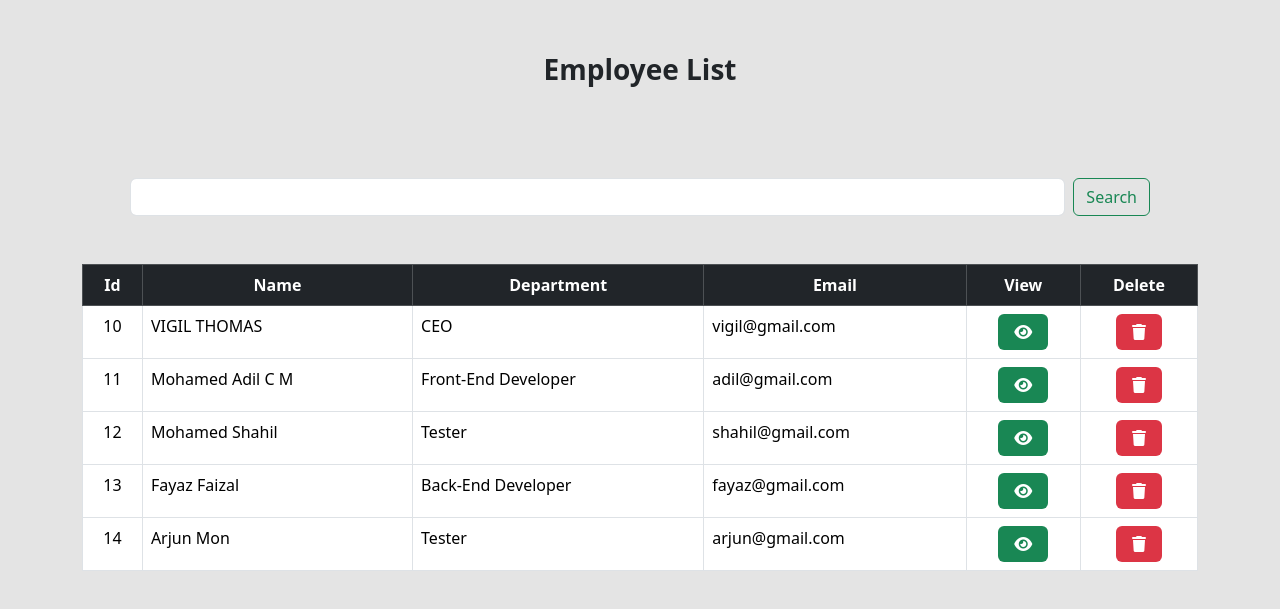
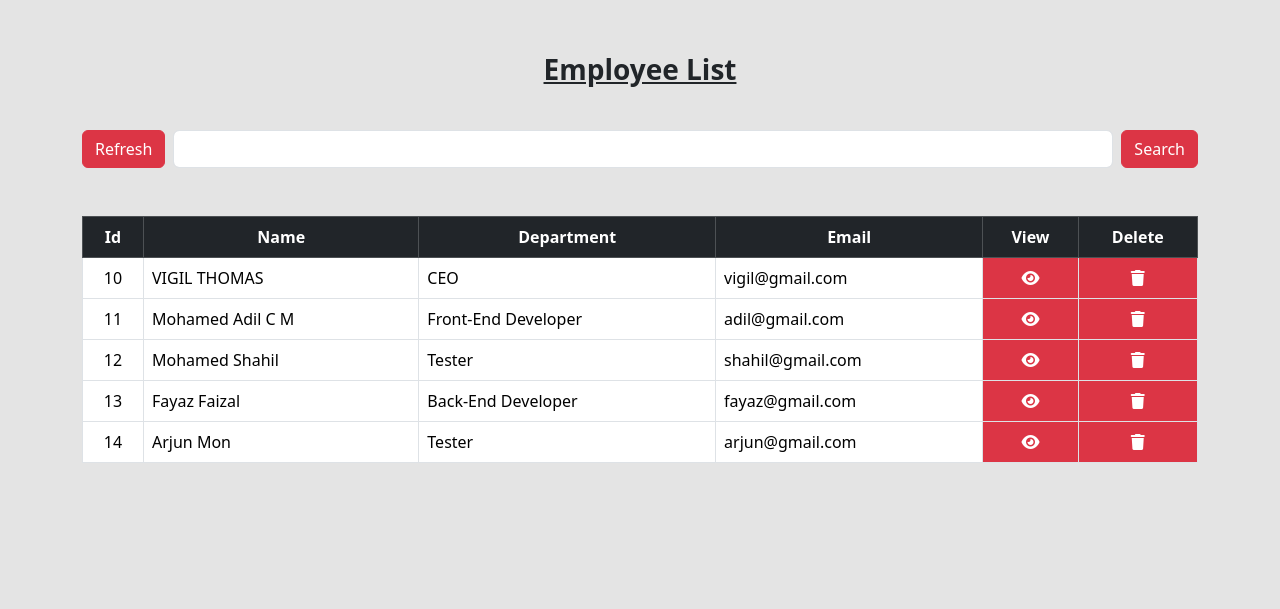
Before and after one commit to vigilthomas/employee_crm, a Django app: page /emp/list/ in a window 1280 px wide. Shown: the part 72-681 px from the top of the page. Run offline with Django 4.2, Linux system fonts and the light colour scheme; data comes from the database, SQL or seed files in the repository; both versions use the stored data as it was after the commit.

Commit message:
Update and deleting function updated

```diff
--- a/crm/templates/emp_detail.html
+++ b/crm/templates/emp_detail.html
@@ -26,7 +26,7 @@
                         <p class="card-text">Age : {{data.age}}</p>
                         <p class="card-text">Phone : {{data.phone}}</p>
                         <p class="card-text">Salary : {{data.salary}}</p>
-                        <a href="{% url 'view_emp' %}" class="btn btn-primary">Go Back</a>
+                        <a href="{% url 'view_emp' %}" class="btn btn-dark">Go Back</a>
                         <a href="{% url 'update_emp' data.id %}" class="btn btn-danger">Update</a>
                     </div>
                 </div>
--- a/crm/templates/emp_list.html
+++ b/crm/templates/emp_list.html
@@ -8,13 +8,14 @@
     {% include 'navbar.html' %}
 
     <div class="container text-center">
-        <p class="fw-bold fs-3  mt-5">Employee List</p><br>
-        {%csrf_token%}
-        <form class="d-flex m-5" role="search">
-            <input class="form-control me-2" name="box">
-            <button class="btn btn-outline-success" type="submit">Search</button>
+        <p class="fw-bold fs-3 text-decoration-underline mt-5">Employee List</p><br>
+        <form class="d-flex mb-5" role="search" method="post">
+            {%csrf_token%}
+            <a class="btn btn-danger " href="{% url 'view_emp' %}">Refresh</a>
+            <input class="form-control mx-2" name="box">
+            <button class="btn btn-danger" type="submit">Search</button>
         </form>
-        <table class="table table-bordered">
+        <table class="table table-bordered ">
             <thead class="table-dark ">
                 <tr>
                     <th>Id</th>
@@ -32,11 +33,13 @@
                 <td class="">{{data.name}}</td>
                 <td class="">{{data.department}}</td>
                 <td class="">{{data.email}}</td>
-                <td class="text-center">
-                    <a href="{% url 'detail_emp' data.id %}" class="border-0  btn btn-success"> &nbsp;<i class="fa-solid fa-eye"></i>&nbsp;</a>
+                <td class="text-center bg-danger">
+                    <a href="{% url 'detail_emp' data.id %}" class="border-0 text-white">
+                        <i class="fa-solid fa-eye"></i></a>
                 </td>
-                <td class="text-center">
-                    <a href="{% url 'delete_emp' data.id %}" class="border-0  btn btn-danger"> &nbsp;<i class="fa-solid fa-trash"></i>&nbsp;</a>
+                <td class="text-center bg-danger">
+                    <a href="{% url 'delete_emp' data.id %}" class="border-0 text-white">
+                        <i class="fa-solid fa-trash"></i></a>
                 </td>
             </tr>
             {% endfor %}
--- a/crm/templates/index.html
+++ b/crm/templates/index.html
@@ -11,10 +11,7 @@
 </style>
 <body>
 {% include 'navbar.html' %}
-<form class="d-flex" role="search">
-    <input class="form-control me-2" type="search" placeholder="Search" aria-label="Search">
-    <button class="btn btn-outline-success" type="submit">Search</button>
-</form>
+
 <div class=" d-flex justify-content-around mt-5">
 
         <a class="btn btn-danger m-5 w-25" href="{% url 'add_emp' %}">Add an Employee</a>
--- a/crm/views.py
+++ b/crm/views.py
@@ -5,11 +5,11 @@ from crm.models import *
 # Create your views here.
 
 
-class Index(View):
+class ViewHome(View):
     def get(self,request,*args,**kwargs):
         return render(request,"index.html")
 
-class AddEmp(View):
+class ViewAddEmp(View):
     def get(self,request,*args,**kwargs):
         form=EmpModelForm()
         return render(request,"emp_create.html",{"form":form})
@@ -20,34 +20,34 @@ class AddEmp(View):
             addemp="Employee Added"
             success="success"
             print(addemp)
-            return render(request,"emp_list.html",{"flag":success})
+            return redirect("view_emp")
         else:
             error="error"
             print(error)
             return render(request,"emp_create.html",{"form":form,"flag":error})
 
-class ViewEmp(View):
+class ViewEmpList(View):
     def get(self,request,*args,**kwargs):
         datas=Employees.objects.all()
         return render(request,"emp_list.html",{"datas":datas})
     def post(self,request,*args,**kwargs):
-        id=request.POST.get("box")
-        datas=Employees.objects.filter(id=id)
+        name=request.POST.get("box")
+        datas=Employees.objects.filter(name=name)
         return render(request,"emp_list.html",{"datas":datas})
 
-class DetailEmp(View):
+class ViewEmpDetail(View):
     def get(self,request,*args,**kwargs):
         id=kwargs.get("pk")
         qs=Employees.objects.get(id=id)
         return render(request,"emp_detail.html",{"data":qs})
 
-class DeleteEmp(View):
+class ViewEmpDelete(View):
     def get(request,*args,**kwargs):
         id=kwargs.get("pk")
         Employees.objects.get(id=id).delete()
         return redirect("view_emp")
 
-class UpdateEmp(View):
+class ViewEmpUpdate(View):
     def get(self,request,*args,**kwargs):
         id=kwargs.get("pk")
         qs=Employees.objects.get(id=id)
--- a/employee_crm/urls.py
+++ b/employee_crm/urls.py
@@ -19,11 +19,11 @@ from django.urls import path
 from crm import views
 
 urlpatterns = [
-    path('', views.Index.as_view(), name="home"),
-    path('emp/add/', views.AddEmp.as_view(), name="add_emp"),
-    path('emp/list/', views.ViewEmp.as_view(), name="view_emp"),
-    path('emp/<int:pk>/details/', views.DetailEmp.as_view(), name="detail_emp"),
-    path('emp/<int:pk>/delete/', views.DeleteEmp.as_view(), name="delete_emp"),
-    path('emp/<int:pk>/update/', views.UpdateEmp.as_view(), name="update_emp")
+    path('', views.ViewHome.as_view(), name="home"),
+    path('emp/addemp/', views.ViewAddEmp.as_view(), name="add_emp"),
+    path('emp/list/', views.ViewEmpList.as_view(), name="view_emp"),
+    path('emp/<int:pk>/details/', views.ViewEmpDetail.as_view(), name="detail_emp"),
+    path('emp/<int:pk>/delete/', views.ViewEmpDelete.as_view(), name="delete_emp"),
+    path('emp/<int:pk>/update/', views.ViewEmpUpdate.as_view(), name="update_emp")
 
 ]
```
Also changed, not shown: db.sqlite3.
